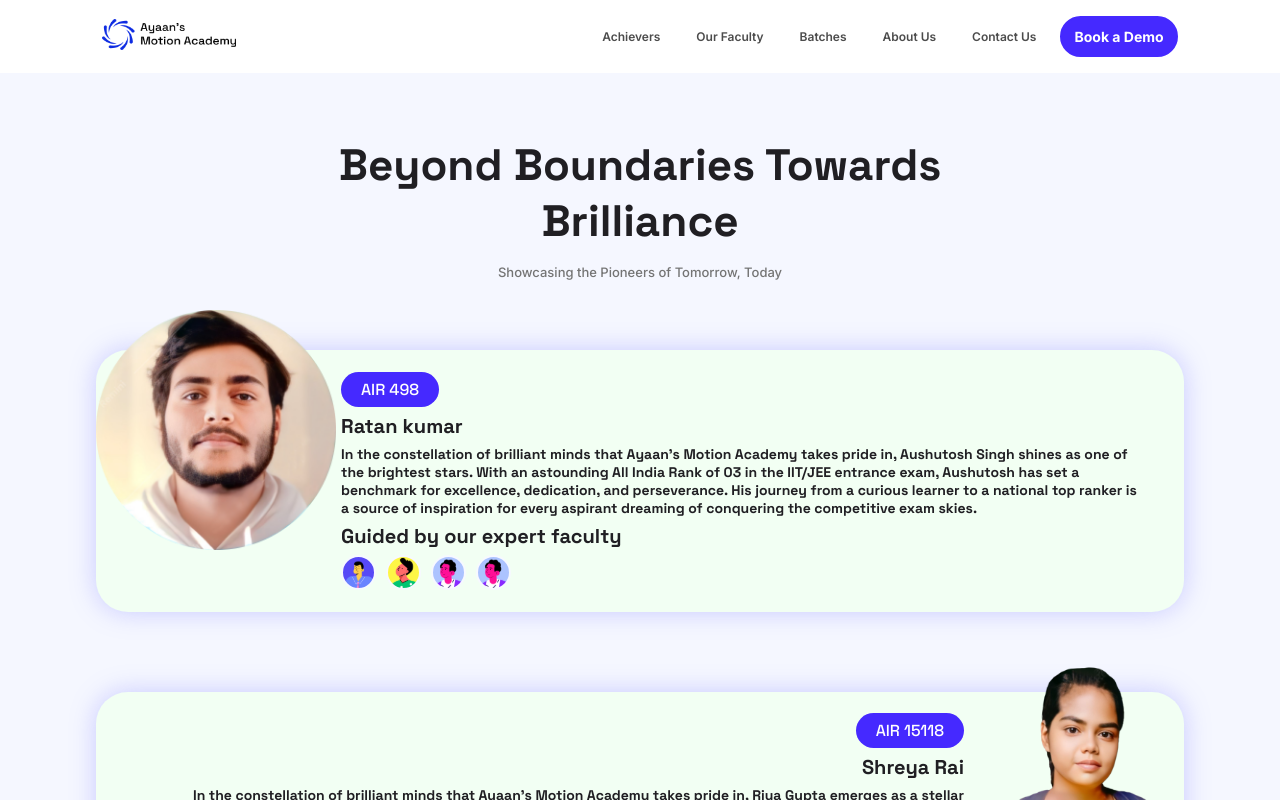
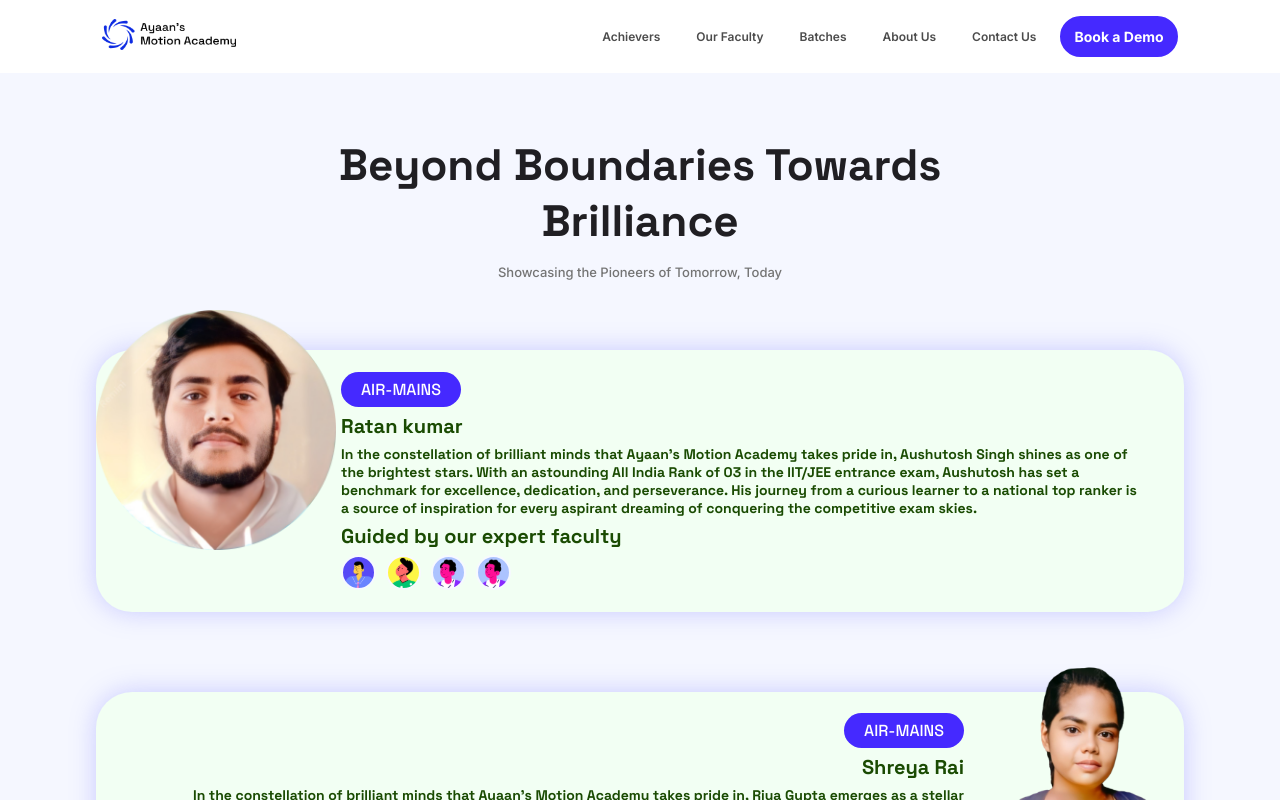
Before and after one commit to omarkhan2217/AyaanMotionAcademy, a React (Vite) app: page /our-achievers in a window 1280 px wide. Shown: the top 800 px of the page. Built offline with nearby package versions, Linux system fonts and the light colour scheme.

Commit message:
change the color of the achievers

```diff
--- a/src/components/highlightedStudentCard/highlightedStudentCard.component.tsx
+++ b/src/components/highlightedStudentCard/highlightedStudentCard.component.tsx
@@ -5,16 +5,17 @@ import { IHighlightedStudentCardProps } from "../../types";
 import { TeacherLogo } from "../../assets";
 import { useWindowSize } from "usehooks-ts";
 
+
 export const HighlightedStudentCard: React.FC<IHighlightedStudentCardProps> = (props) => {
-    const { rank, name, description, image, isReversed = false } = props
+    const { rank, name, description, image, color, pillColor,bgColor,isReversed = false } = props
     const { width } = useWindowSize();
     const isTablet = width <= 768;
     return (
-        <div className={classes.mainContainer}>
+        <div className={classes.mainContainer} style={{backgroundColor:bgColor}}>
             {!isReversed ? <img className={isReversed ? classes.imgAlt : classes.img} src={image} /> : isReversed && isTablet ? <img className={isReversed ? classes.imgAlt : classes.img} src={image} /> : null}
             <div className={isReversed ? classes.textMainContaienrAlt : classes.textMainContainer}>
-                <CustomPill label={`AIR ${rank}`} />
-                <div className={isReversed ? classes.textContainerAlt : classes.textContainer}>
+                <CustomPill label={`${rank}`} style={{backgroundColor:pillColor}}/>
+                <div className={isReversed ? classes.textContainerAlt : classes.textContainer}  style={{color:color}}>
                     <div className={isReversed ? classes.studentNameAlt : classes.studentName}>{name}</div>
                     <div className={isReversed ? classes.collegeNameAlt : classes.collegeName}>{description}</div>
                     <div className={isReversed ? classes.studentNameAlt : classes.studentName}>Guided by our expert faculty</div>
--- a/src/components/highlightedStudentCard/highlightedStudentCard.module.scss
+++ b/src/components/highlightedStudentCard/highlightedStudentCard.module.scss
@@ -2,7 +2,7 @@
 
 .mainContainer {
   @include flex-container(row, flex-start, flex-start, 0px);
-  border-radius: 32px;
+  border-radius: 36px;
   background-color: $color--bg-white;
   transition: $linear--transition;
   width: 50%;
@@ -22,9 +22,11 @@
   background-color: $color--bg-1-active;
   box-shadow:$shadow--soft;
 }
-.mainContainer:where(:nth-child(2)) {
-  box-shadow:$shadow--soft;
-  background-color:$color--bg-4-active;
+.mainContainer:where(:nth-child(1)) {
+  &:nth-child(2){
+    box-shadow:$shadow--soft;
+    background-color:$color--bg-4-active;
+  }
 }
 
 .mainContainerAlt {
@@ -65,7 +67,7 @@
   font-size: 20px;
   font-style: normal;
   font-weight: 700;
-  color: $color--text-primary;
+  color: #1A4B02;
 }
 .studentNameAlt,
 .collegeNameAlt {
--- a/src/constants/ourAchievers/ourAchievers.data.ts
+++ b/src/constants/ourAchievers/ourAchievers.data.ts
@@ -13,7 +13,8 @@ import { IOtherStudentCardProps } from '../../types';
 
 export const HighlightedAchieversData: IHighlightedAchieverProps[] = [
     {
-        rank: 498,
+        rank: 'AIR-MAINS',
+        color: '1A4B02',
         id: 1,
         name: 'Ratan kumar',
         image:  MAINIMG1,
@@ -25,15 +26,18 @@ export const HighlightedAchieversData: IHighlightedAchieverProps[] = [
         His journey from a curious learner to a national top ranker is a source of inspiration
         for every aspirant dreaming of conquering the competitive exam skies.`,
         isReversed: false,
+        bgColor: '1A4B02',
     },
     {
-        rank: 15118,
+        rank: 'AIR-MAINS',
         id: 2,
         name: 'Shreya Rai',
         image: MAINIMG2,
         altImage: MAINIMG2,
         description: `In the constellation of brilliant minds that Ayaan's Motion Academy takes pride in, Riya Gupta emerges as a stellar achiever, securing an impressive All India Rank of 05 in the IIT/JEE entrance exam. Riya's journey symbolizes resilience, brilliance, and the power of unwavering dedication. Her remarkable achievements inspire aspiring minds to reach for the stars.`,
         isReversed: true,
+        color: '4B0202',
+        bgColor: '4B0202',
     },
 ];
 
--- a/src/containers/ourAchievers/ourAchievers.container.tsx
+++ b/src/containers/ourAchievers/ourAchievers.container.tsx
@@ -34,7 +34,7 @@ export const OurAchieversContainer: React.FC = () => {
       <PageText
         mainHeader="Beyond Boundaries Towards Brilliance"
         subHeader="Showcasing the Pioneers of Tomorrow, Today"
-        hasButton={false} studentIcon={false}      />
+        hasButton={false} studentIcon={false} />
 
       <div className={classes.highlightedStudentCardMainContainer}>
         {HighlightedAchieversData.map((student) => {
@@ -57,6 +57,9 @@ export const OurAchieversContainer: React.FC = () => {
               className={classes.highlightedStudentCardContainer}
             >
               <HighlightedStudentCard
+                color={student.color}
+                pillColor={student.color}
+                bgColor={student.color}
                 name={student.name}
                 description={student.description}
                 rank={student.rank}
--- a/src/types/constants.ts
+++ b/src/types/constants.ts
@@ -12,13 +12,15 @@ export interface IIconProps {
 }
 
 export interface IHighlightedAchieverProps {
-    rank: number,
+    bgColor?:string,
+    rank: number| string,
     id: number,
     name: string,
     image: string,
     altImage: string,
     description: string,
-    isReversed: boolean
+    isReversed: boolean,
+    color:string,
 }
 
 export interface IourFacultyDataProps{
```
Also changed, not shown: src/types/components.ts (+10 -7 lines).
